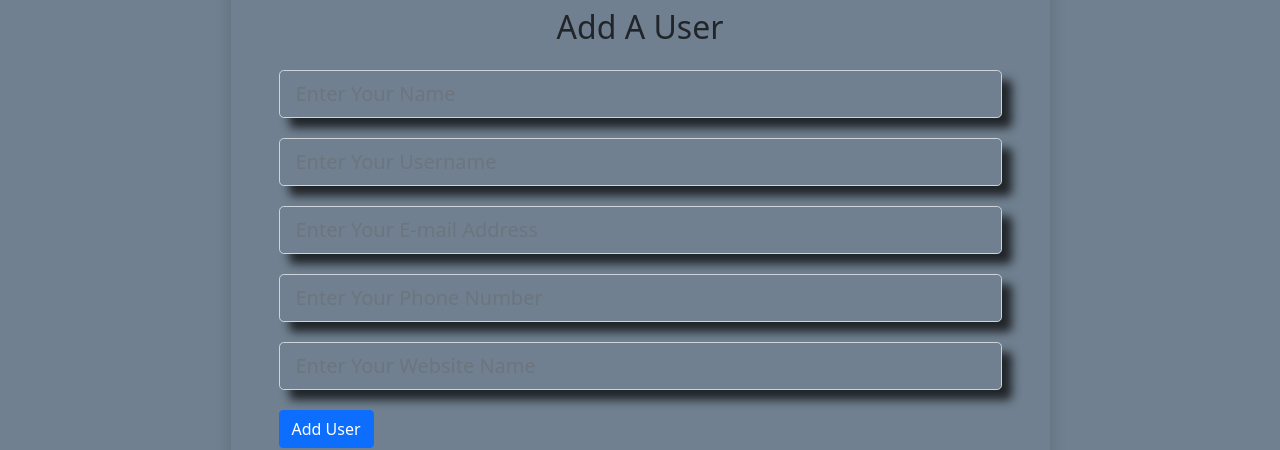
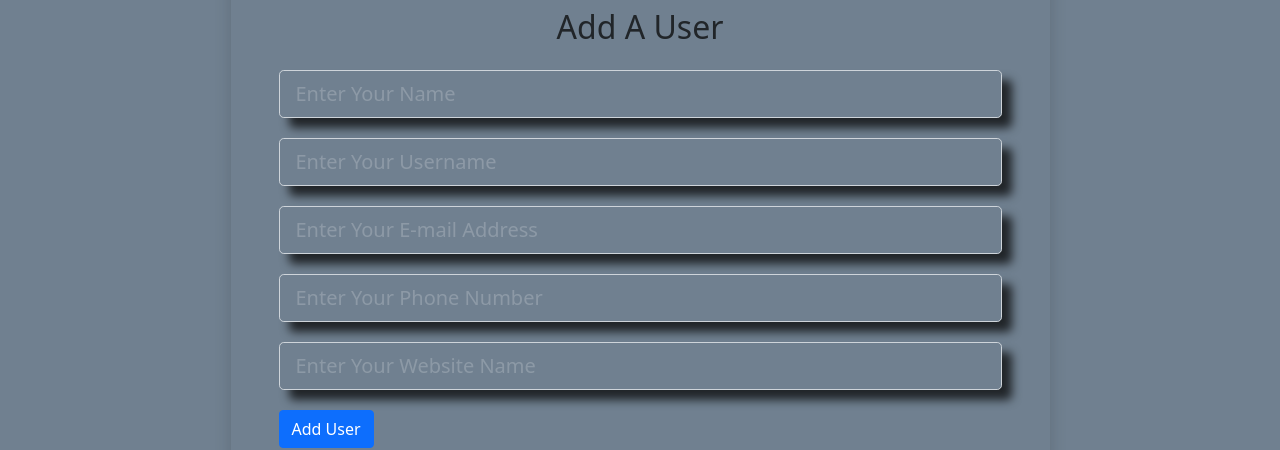
Before and after one commit to redoc51624/React-crud-app, a React (Create React App) app: page /users/add in a window 1280 px wide. Shown: the part 134-584 px from the top of the page. Built offline with nearby package versions, Linux system fonts and the light colour scheme.

Commit message:
CSS changes, maxlength changes
-CSS changes,
-maxlength changes

```diff
--- a/src/App.css
+++ b/src/App.css
@@ -16,3 +16,6 @@ input ,.list-group-item{
     box-shadow: 10px 10px 10px;
     text-decoration: none;
 }
+input:hover {
+    cursor: pointer !important;
+}
--- a/src/components/pages/users/AddUser.css
+++ b/src/components/pages/users/AddUser.css
@@ -1,3 +1,7 @@
 .form-group {
     margin-bottom: 20px ;
 }
+input::placeholder {
+    color: white !important;
+    opacity: 0.2 !important;
+  }
--- a/src/components/pages/users/AddUser.js
+++ b/src/components/pages/users/AddUser.js
@@ -37,6 +37,7 @@ const AddUser = () => {
               name="name"
               value={name}
               onChange={e => onInputChange(e)}
+              maxLength={15}
             />
           </div>
           <div className="form-group">
@@ -47,6 +48,7 @@ const AddUser = () => {
               name="username"
               value={username}
               onChange={e => onInputChange(e)}
+              maxLength={10}
             />
           </div>
           <div className="form-group">
@@ -57,16 +59,18 @@ const AddUser = () => {
               name="email"
               value={email}
               onChange={e => onInputChange(e)}
+              maxLength={25}
             />
           </div>
           <div className="form-group">
             <input
-              type="text"
+              type="tel"
               className="form-control form-control-lg"
               placeholder="Enter Your Phone Number"
               name="phone"
               value={phone}
               onChange={e => onInputChange(e)}
+              maxLength={9}
             />
           </div>
           <div className="form-group">
@@ -77,6 +81,7 @@ const AddUser = () => {
               name="website"
               value={website}
               onChange={e => onInputChange(e)}
+              maxLength={20}
             />
           </div>
           <button className="btn btn-primary btn-block">Add User</button>
```
Also changed, not shown: src/index.css (line endings or trailing spaces).
